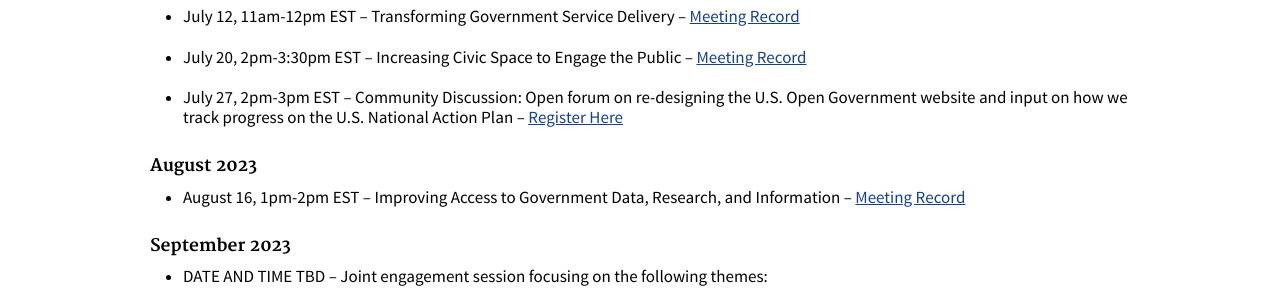
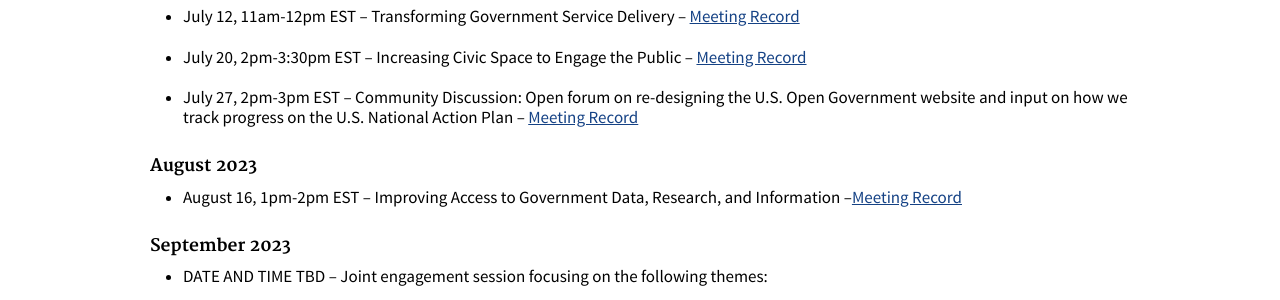
Before and after one commit to GSA/open.usa.gov, a Jekyll site: the page built from pages/meeting/2023-public-engagement-schedule.md, in a window 1280 px wide. Shown: the part 617-917 px from the top of the page. Built offline with Jekyll 4.4.1, drawn with Linux system fonts in a browser that asks for light colours.

Commit message:
Replaced July registration with meeting record

```diff
--- a/pages/meeting/2023-public-engagement-schedule.md
+++ b/pages/meeting/2023-public-engagement-schedule.md
@@ -16,11 +16,11 @@ Registration information for these events will be posted here in the weeks leadi
 #### July 2023
 * July 12, 11am-12pm EST – Transforming Government Service Delivery – [Meeting Record](/meeting/july-2023-public-engagement-transforming-government-service-delivery/)
 * July 20, 2pm-3:30pm EST – Increasing Civic Space to Engage the Public – [Meeting Record](/meeting/july-2023-public-engagement-increasing-civic-space-to-engage-the-public/)
-* July 27, 2pm-3pm EST – Community Discussion: Open forum on re-designing the U.S. Open Government website and input on how we track progress on the U.S. National Action Plan – [Register Here](https://gsa.zoomgov.com/meeting/register/vJIscOyprT4sHVgaju_0fCO6_NrhPTp0DVo)
+* July 27, 2pm-3pm EST – Community Discussion: Open forum on re-designing the U.S. Open Government website and input on how we track progress on the U.S. National Action Plan – [Meeting Record](https://open.usa.gov/meeting/july-2023-open-forum-us-open-government-website-to-track-progress-on-the-us-national-action-plan/)
 
 
 #### August 2023
-* August 16, 1pm-2pm EST – Improving Access to Government Data, Research, and Information – [Meeting Record](https://open.usa.gov/meeting/august-2023-public-engagement-improving-access-to-government-data-research-and-information/)
+* August 16, 1pm-2pm EST – Improving Access to Government Data, Research, and Information –[Meeting Record](https://open.usa.gov/meeting/august-2023-public-engagement-improving-access-to-government-data-research-and-information/)
 
 
 #### September 2023
```
